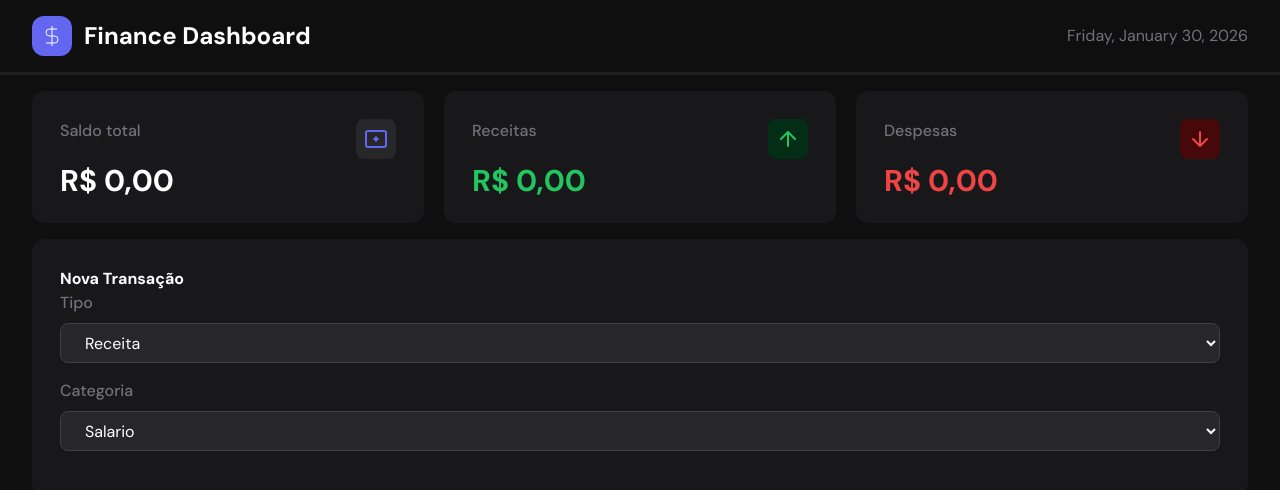
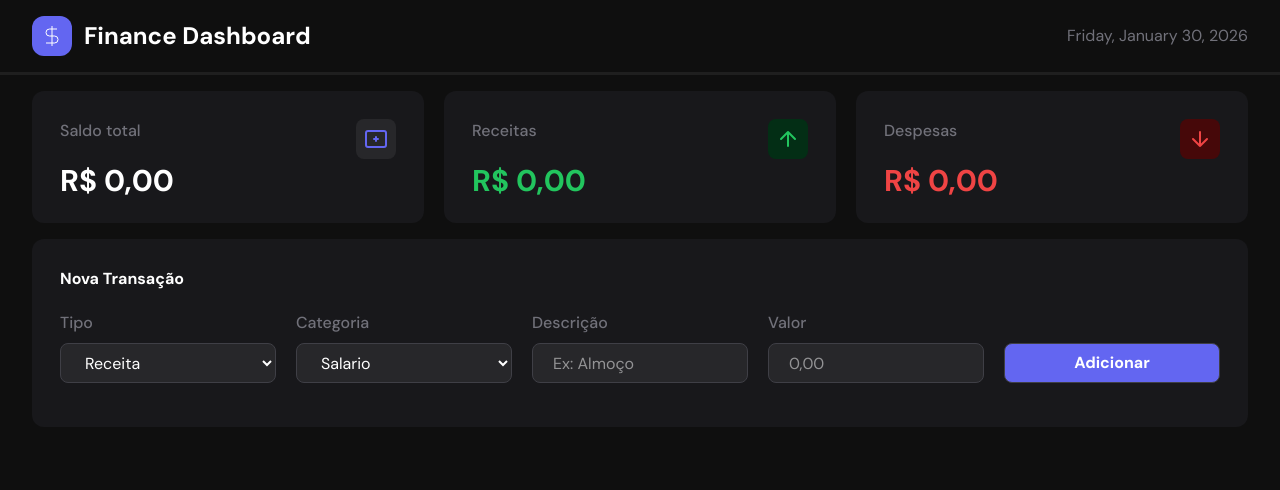
Before and after one commit to lmlucena/Finance-Dashboard, a React (Vite) app: page / in a window 1280 px wide. Shown: the top 490 px of the page. Built offline with nearby package versions, Linux system fonts and the light colour scheme.

Commit message:
layout transação finalizada

```diff
--- a/src/components/Transactions.jsx
+++ b/src/components/Transactions.jsx
@@ -1,11 +1,11 @@
 const Transactions = () => {
   return (
     <div className="flex gap-5 flex-col bg-BgCard w-[95%] max-w-[1600px] mx-auto rounded-xl p-7">
+      <h2 className="text-md font-semibold ">Nova Transação</h2>
 
+      <div  className="grid grid-cols-1 md:grid-cols-1 lg:grid-cols-5 gap-5">
 
-      <div  className="w-full">
-        <h2 className="text-md font-semibold ">Nova Transação</h2>
-        <div className="flex flex-col mb-4">
+        <div className="flex flex-col w-full mb-4 ">
           <label className="text-CardText font-medium ">Tipo</label>
           <select className="h-10 mt-2 bg-InputBg rounded-lg p-2 pl-5 outline-none border border-BordaInput">
             <option>Receita</option>
@@ -13,7 +13,7 @@ const Transactions = () => {
           </select>
         </div>
 
-        <div className="flex flex-col mb-4">
+        <div className="flex flex-col w-full mb-4">
           <label className="text-CardText font-medium ">Categoria</label>
           <select className="h-10 mt-2 bg-InputBg rounded-lg p-2 pl-5 outline-none border border-BordaInput">
             <option>Salario</option>
@@ -27,6 +27,19 @@ const Transactions = () => {
           </select>
         </div>
 
+        <div className="flex flex-col w-full mb-4">
+          <label className="text-CardText font-medium ">Descrição</label>
+          <input type="text" placeholder="Ex: Almoço" className="h-10 mt-2 bg-InputBg rounded-lg p-2 pl-5 outline-none border border-BordaInput"/>
+        </div>
+
+        <div className="flex flex-col w-full mb-4">
+          <label className="text-CardText font-medium ">Valor</label>
+          <input type="number" step="0.01" placeholder="0,00" className="h-10 mt-2 bg-InputBg rounded-lg p-2 pl-5 outline-none border border-BordaInput"/>
+        </div>
+        <div className="flex flex-col w-full mb-4"> <label className="opacity-0 select-none"> botão </label>
+            <button className="h-10 mt-2 w-full bg-[#6366f1] text-white font-semibold rounded-lg border border-BordaInput hover:bg-blue-600 transition-colors"> Adicionar </button>
+         </div>
+
       </div>
 
     </div>
```
